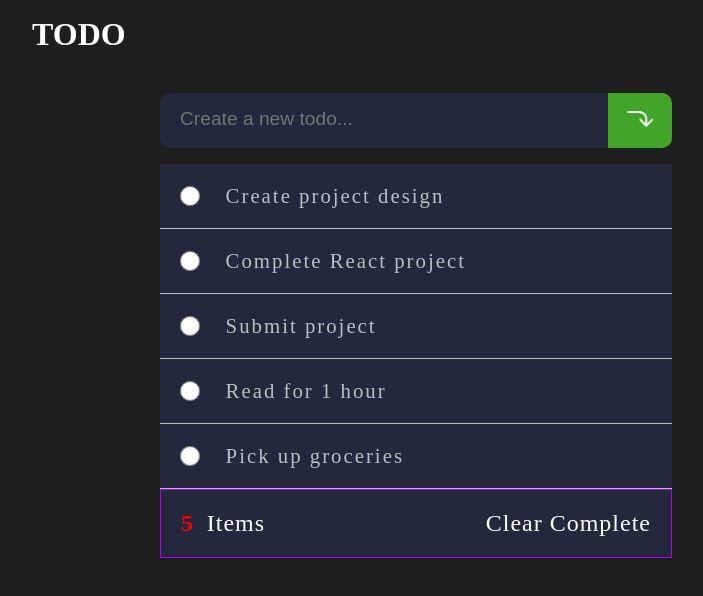
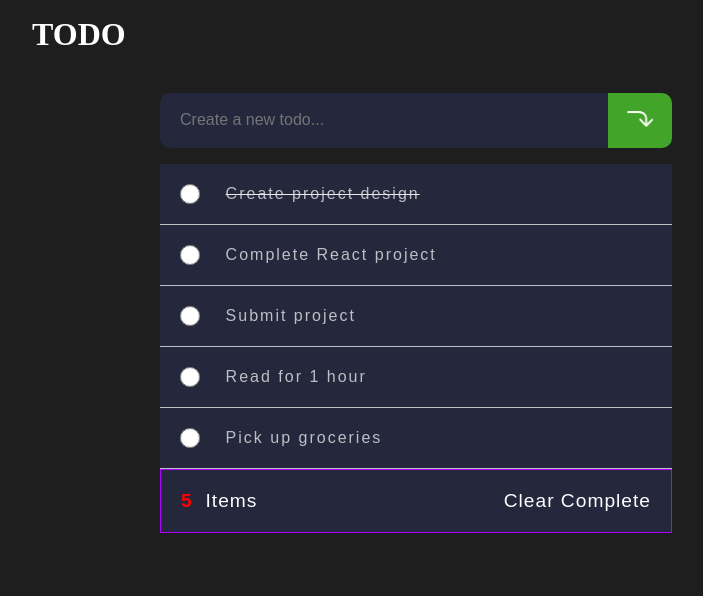
Before and after one commit to rizvan555/todo-app, a React (Create React App) app: page / in a window 1280 px wide. Shown: the top 596 px of the page, without its empty margins (32-735 px from the left). Built offline with nearby package versions, Linux system fonts and the light colour scheme; the HTML template or start-up script is replaced by a standard one.

Commit message:
added completed to todos and added function for completed-true

```diff
--- a/src/App.tsx
+++ b/src/App.tsx
@@ -6,39 +6,40 @@ function App() {
     {
       id: 1,
       type: 'radio',
-      nameTodo: 'todo-list',
       contain: ' Create project design',
+      completed: true,
     },
     {
       id: 2,
       type: 'radio',
-      nameTodo: 'todo-list',
       contain: ' Complete React project',
+      completed: false,
     },
     {
       id: 3,
       type: 'radio',
-      nameTodo: 'todo-list',
       contain: ' Submit project',
+      completed: false,
     },
     {
       id: 4,
       type: 'radio',
-      nameTodo: 'todo-list',
       contain: 'Read for 1 hour',
+      completed: false,
     },
     {
       id: 5,
       type: 'radio',
-      nameTodo: 'todo-list',
       contain: ' Pick up groceries',
+      completed: false,
     },
   ]);
+
   const [todo, setTodo] = useState('');
   const [addCount, setAddCount] = useState(5);
 
   const deleteTodos = () => {
-    const newTodoList = todoList.filter((todo) => !todo);
+    const newTodoList = todoList.filter((todo) => !todo.completed);
     setTodoList(newTodoList);
   };
 
@@ -49,6 +50,7 @@ function App() {
         type: 'radio',
         nameTodo: 'todo-list',
         contain: todo,
+        completed: false,
       };
       setTodoList([...todoList, newTodo]);
       setAddCount(addCount + 1);
@@ -57,6 +59,17 @@ function App() {
 
   const handleTodoChange = (event: React.ChangeEvent<HTMLInputElement>) => {
     setTodo(event.target.value);
+  };
+
+  const handleClickInput = (id: any) => {
+    const newTodoList = todoList.map((todo) => {
+      if (todo.id === id) {
+        return { ...todo, completed: !todo.completed };
+      } else {
+        return todo;
+      }
+    });
+    setTodoList(newTodoList);
   };
 
   return (
@@ -86,8 +99,13 @@ function App() {
         <div className="todo-list">
           <ul>
             {todoList.map((todo) => (
-              <li key={todo.id}>
-                <input type={todo.type} name={todo.nameTodo} />
+              <li key={todo.id} className={todo.completed ? 'completed' : ''}>
+                <input
+                  type={todo.type}
+                  onClick={() => {
+                    handleClickInput(todo.id);
+                  }}
+                />
                 {todo.contain}
               </li>
             ))}
--- a/src/index.css
+++ b/src/index.css
@@ -16,6 +16,7 @@ body header h1 {
 }
 body main {
   margin: 5vh 0 0 15vw;
+  font-family: Arial, Helvetica, sans-serif;
 }
 body main .add-container {
   display: flex;
@@ -29,7 +30,7 @@ body main .add-container input {
   border: none;
 }
 body main .add-container input::placeholder {
-  font-size: 1.2rem;
+  font-size: 1rem;
 }
 body main .add-container button {
   width: 5vw;
@@ -53,10 +54,14 @@ body main .todo-list ul li {
   align-items: center;
   padding: 20px;
   color: rgba(255, 255, 255, 0.7);
-  font-size: 1.3rem;
+  font-size: 1rem;
   letter-spacing: 2px;
   border-bottom: 1px solid rgba(255, 255, 255, 0.7);
 }
+.completed {
+  text-decoration: line-through #e9e9e9;
+}
+
 body main .todo-list ul li input {
   width: 20px;
   height: 20px;
@@ -68,7 +73,7 @@ body .result {
   width: 40vw;
   border-color: #25273c;
   color: #fff;
-  font-size: 1.5rem;
+  font-size: 1.2rem;
   padding: 20px;
   letter-spacing: 1px;
   background-color: #25273c;
--- a/src/sass/style.scss
+++ b/src/sass/style.scss
@@ -6,7 +6,6 @@
 body {
   background-color: #1e1e1e;
   font-size: 10px;
-
   header h1 {
     color: #fff;
     margin-bottom: 5vh;
@@ -15,6 +14,7 @@ body {
   }
   main {
     margin: 5vh 0 0 15vw;
+    font-family: Arial, Helvetica, sans-serif;
     .add-container {
       display: flex;
 
@@ -26,7 +26,7 @@ body {
         border-radius: 10px 0 0 10px;
         border: none;
         &::placeholder {
-          font-size: 1.2rem;
+          font-size: 1rem;
         }
       }
       button {
@@ -46,15 +46,22 @@ body {
       margin-top: 2vh;
       ul {
         gap: 10px;
-
         li {
           display: flex;
           align-items: center;
           padding: 20px;
           color: rgba(255, 255, 255, 0.7);
-          font-size: 1.3rem;
+          font-size: 1rem;
           letter-spacing: 2px;
           border-bottom: 1px solid rgba(255, 255, 255, 0.7);
+          &.completed {
+            font-weight: 400;
+            font-size: 18px;
+            line-height: 18px;
+            letter-spacing: -0.25px;
+            text-decoration-line: line-through;
+          }
+
           input {
             width: 20px;
             height: 20px;
@@ -70,7 +77,7 @@ body {
     width: 40vw;
     border-color: #25273c;
     color: #fff;
-    font-size: 1.5rem;
+    font-size: 1.2rem;
     padding: 20px;
     letter-spacing: 1px;
     background-color: #25273c;
```
Also changed, not shown: 1 other file (tests, documents, lock files or other folders).
